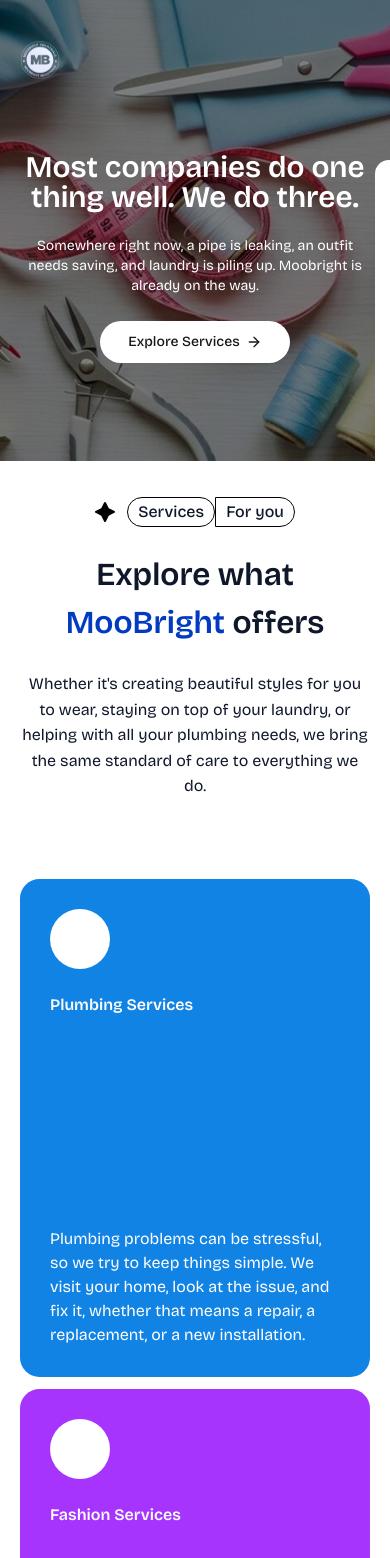
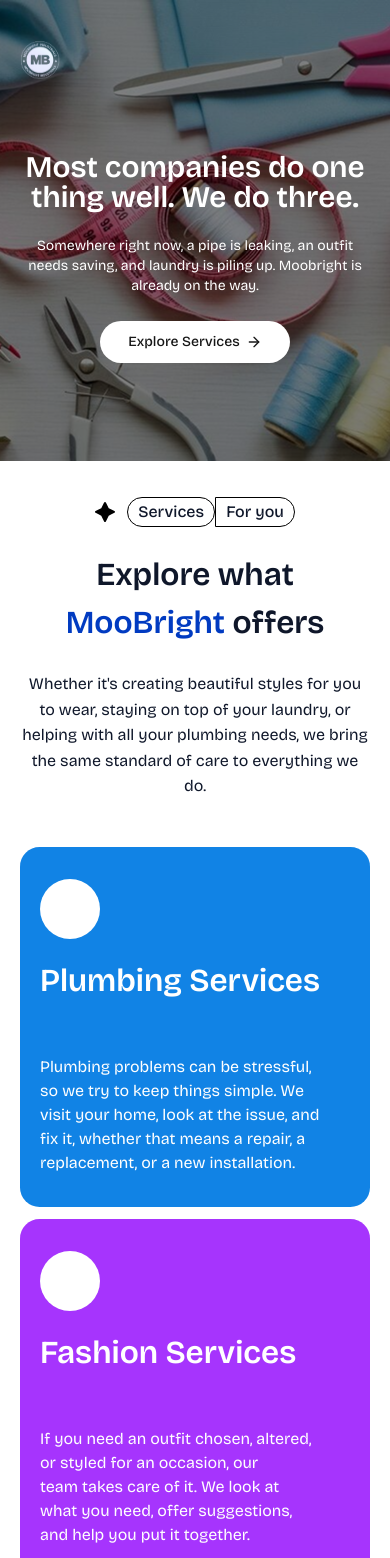
Before and after one commit to Smartlify07/MooBright, a Next.js app: page / in a window 390 px wide. Shown: the top 1558 px of the page. Built offline with nearby package versions, Linux system fonts and the light colour scheme; some icons are missing.

Commit message:
ch: fix navbar, services section

```diff
--- a/app/(marketing)/components/home/hero-section.tsx
+++ b/app/(marketing)/components/home/hero-section.tsx
@@ -14,7 +14,7 @@
       <div className="absolute top-0 left-0 z-1 h-full w-full bg-[#000002]/50"></div>
       <div className="relative z-100 container mt-28 flex min-h-105.25 flex-col gap-28 lg:mt-38.5 lg:min-h-0 lg:justify-between lg:gap-0">
         <div className="flex max-w-226.75 flex-col gap-6 lg:p-6">
-          <header className="flex flex-col gap-6">
+          <header className="flex flex-col items-center gap-6 lg:items-start">
             <h1 className="tracking-neg-5 text-center text-3xl leading-[100%] font-semibold md:text-5xl lg:text-start lg:text-7xl">
               Most companies do one thing well. We do three.
             </h1>
--- a/app/(marketing)/components/home/services-cards.tsx
+++ b/app/(marketing)/components/home/services-cards.tsx
@@ -1,3 +1,5 @@
+import { cn } from "@/lib/utils"
+import { ArrowRight } from "lucide-react"
 import Image from "next/image"
 import React from "react"
 
@@ -20,12 +22,13 @@
         <path d="M0 0h24v24H0z" fill="none" />
         <path
           stroke="var(--color-foreground)"
-          strokeWidth={1}
+          strokeWidth={1.5}
           fill="none"
           d="M19 14.5s2 2.17 2 3.5a2 2 0 0 1-2 2a2 2 0 0 1-2-2c0-1.33 2-3.5 2-3.5M5 18V9a2 2 0 0 1-2-2a2 2 0 0 1 2-2V4a2 2 0 0 1 2-2h2a2 2 0 0 1 2 2v1h8a2 2 0 0 1 2 2v4a1 1 0 0 1 1 1a1 1 0 0 1-1 1h-4a1 1 0 0 1-1-1a1 1 0 0 1 1-1V9h-6v9h1a2 2 0 0 1 2 2v2H2v-2a2 2 0 0 1 2-2z"
         />
       </svg>
     ),
+    imageClassName: "w-71.75 h-76.25",
   },
   {
     id: "fashion",
@@ -51,6 +54,7 @@
         />
       </svg>
     ),
+    imageClassName: "top-[40%]",
   },
   {
     id: "laundry",
@@ -76,15 +80,17 @@
         />
       </svg>
     ),
+
+    imageClassName: "top-12.5 w-78.25 h-88 ",
   },
 ]
 
 const ServicesCards = () => {
   return (
-    <div className="services-cards flex flex-col gap-4 overflow-x-hidden">
-      {services.map((service) => (
-        <ServiceCard key={service.id} {...service} />
-      ))}
+    <div className="services-cards flex flex-col gap-3 overflow-x-hidden py-3 lg:gap-4 lg:py-0">
+      <ServiceCard {...services[0]} />
+      <ServiceCard {...services[1]} />
+      <ServiceCard {...services[2]} />
     </div>
   )
 }
@@ -97,6 +103,7 @@
   href,
   id,
   icon,
+  imageClassName,
 }) {
   return (
     <div
@@ -104,32 +111,38 @@
       style={{
         backgroundColor: background,
       }}
-      className="relative h-124.5 overflow-x-hidden rounded-xl bg-muted"
+      className="relative min-h-90 overflow-x-hidden rounded-xl bg-muted lg:h-124.5 lg:overflow-y-hidden"
     >
-      <div className="absolute flex h-full w-full justify-between p-7.5">
-        <div className="flex h-full flex-col justify-between">
+      <div className="flex h-full w-full justify-between px-5 py-8 lg:absolute lg:p-7.5">
+        <div className="flex h-full flex-col justify-between gap-10">
           <div className="flex flex-col gap-6">
             <div className="flex size-15 items-center justify-center rounded-full bg-background [&>svg]:size-6">
               {icon}
             </div>
 
-            <h3 className="tracking-neg-5 max-w-43.75 font-semibold text-background lg:text-[2.5rem]/[110%]">
+            <h3 className="tracking-neg-5 text-[2rem]/[110%] font-semibold text-background lg:max-w-43.75 lg:text-[2.5rem]/[110%]">
               {label}
             </h3>
           </div>
 
-          <p className="max-w-82.5 shrink-0 text-balance text-background">
+          <p className="max-w-82.5 shrink-0 text-balance text-background lg:w-82.5">
             {description}
           </p>
         </div>
       </div>
-      {/* <Image
-        className="absolute top-12.5 -right-[25%]"
+      <Image
+        className={cn(
+          "absolute top-12.5 right-24 hidden lg:inline",
+          imageClassName
+        )}
         src={imageURL}
         alt={label + " Image"}
         width={200}
         height={400}
-      /> */}
+      />
+      <div className="arrow absolute right-0 bottom-12 flex size-15 items-center justify-center rounded-full border-2 border-background text-background opacity-0">
+        <ArrowRight />
+      </div>
     </div>
   )
 }
--- a/app/(marketing)/components/home/services-section.tsx
+++ b/app/(marketing)/components/home/services-section.tsx
@@ -5,7 +5,7 @@
 const ServicesSection = () => {
   return (
     <section className="section-spacing">
-      <div className="container flex flex-col gap-20">
+      <div className="container flex flex-col gap-9 lg:gap-20">
         <header className="flex flex-col items-center gap-6 lg:items-start lg:gap-10">
           <div className="flex items-center gap-3">
             <Image
--- a/app/globals.css
+++ b/app/globals.css
@@ -175,13 +175,19 @@
 @media (max-width: 1023px) {
   .bg-1 {
     background-image: url(../public/home/Plumbing-hero-mobile.png);
+    background-repeat: no-repeat;
+    background-size: cover;
   }
 
   .bg-2 {
     background-image: url(../public/home/Laundry-mobile.png);
+    background-repeat: no-repeat;
+    background-size: cover;
   }
   .bg-3 {
     background-image: url(../public/home/Fashion-hero-mobile.png);
+    background-repeat: no-repeat;
+    background-size: cover;
   }
 }
 
@@ -230,6 +236,28 @@
     grid-template-columns: 2fr 1fr 0fr;
   }
 
+  .services-cards img,
+  .services-cards .arrow {
+    opacity: 0;
+    transition-duration: 200ms;
+  }
+
+  .services-cards img {
+    transform: translateX(20px);
+  }
+
+  .services-cards .arrow {
+    transform: translateX(-20px);
+  }
+  .services-cards.services-cards:has(#plumbing:hover) #plumbing img,
+  .services-cards.services-cards:has(#fashion:hover) #fashion img,
+  .services-cards.services-cards:has(#laundry:hover) #laundry img,
+  .services-cards.services-cards:has(#plumbing:hover) #plumbing .arrow,
+  .services-cards.services-cards:has(#fashion:hover) #fashion .arrow,
+  .services-cards.services-cards:has(#laundry:hover) #laundry .arrow {
+    opacity: 1;
+  }
+
   .services-cards:has(#fashion:hover) {
     grid-template-columns: 1fr 2fr 0fr;
   }
@@ -243,5 +271,8 @@
     display: grid;
     grid-template-columns: 1fr;
     gap: 12px;
+    img {
+      opacity: 1;
+    }
   }
 }
--- a/components/navbar.tsx
+++ b/components/navbar.tsx
@@ -37,7 +37,7 @@
   const pathname = usePathname()
 
   return (
-    <nav className="absolute top-10 left-0 flex w-full items-center px-5 text-background md:px-10">
+    <nav className="absolute top-10 left-0 flex w-full items-center px-5 text-background lg:px-10">
       <div className="container flex items-center justify-between text-sm">
         <Link href="/" className="z-1000">
           <Image
@@ -49,7 +49,7 @@
           />
         </Link>
 
-        <ul className="z-1000 hidden items-center justify-center gap-6 md:flex">
+        <ul className="z-1000 hidden items-center justify-center gap-6 lg:flex">
           {navLinks.map((link) => (
             <Link key={link.href} href={link.href}>
               {link.label}
@@ -59,14 +59,14 @@
 
         <Button
           variant="secondary"
-          className="group z-1000 hidden h-9 w-31 text-sm md:flex"
+          className="group z-1000 hidden h-9 w-31 text-sm lg:flex"
         >
           Get a quote{" "}
           <ArrowRight className="transition-transform group-hover:translate-x-0.5" />
         </Button>
 
         <button
-          className="z-1000 cursor-pointer md:hidden"
+          className="z-1000 cursor-pointer lg:hidden"
           onClick={() => {
             toggle()
           }}
@@ -78,13 +78,13 @@
           onClick={() => setIsOpen(false)}
           className={cn(
             isOpen ? "opacity-100" : "invisible opacity-0",
-            "fixed top-0 left-0 z-1000 h-full min-h-svh w-full bg-black/25 transition-opacity transition-discrete duration-300 md:hidden"
+            "fixed top-0 left-0 z-1000 h-full min-h-svh w-full bg-black/25 transition-opacity transition-discrete duration-300 lg:hidden"
           )}
         />
         <div
           className={cn(
-            "absolute top-30 left-40 z-1000 flex h-93.25 w-53.75 flex-col justify-between gap-10 rounded-lg bg-background px-2.5 py-6 transition-transform duration-300 ease-in-out md:hidden",
-            isOpen ? "-translate-x-[5%]" : "translate-x-[100%]"
+            "absolute top-30 right-0 z-1000 flex h-93.25 w-53.75 flex-col justify-between gap-10 rounded-lg bg-background px-2.5 py-6 transition-transform duration-300 ease-in-out lg:hidden",
+            isOpen ? "-translate-x-5" : "translate-x-53.75"
           )}
         >
           <ul className="flex flex-col items-center justify-center gap-6 p-2 text-foreground">
```
